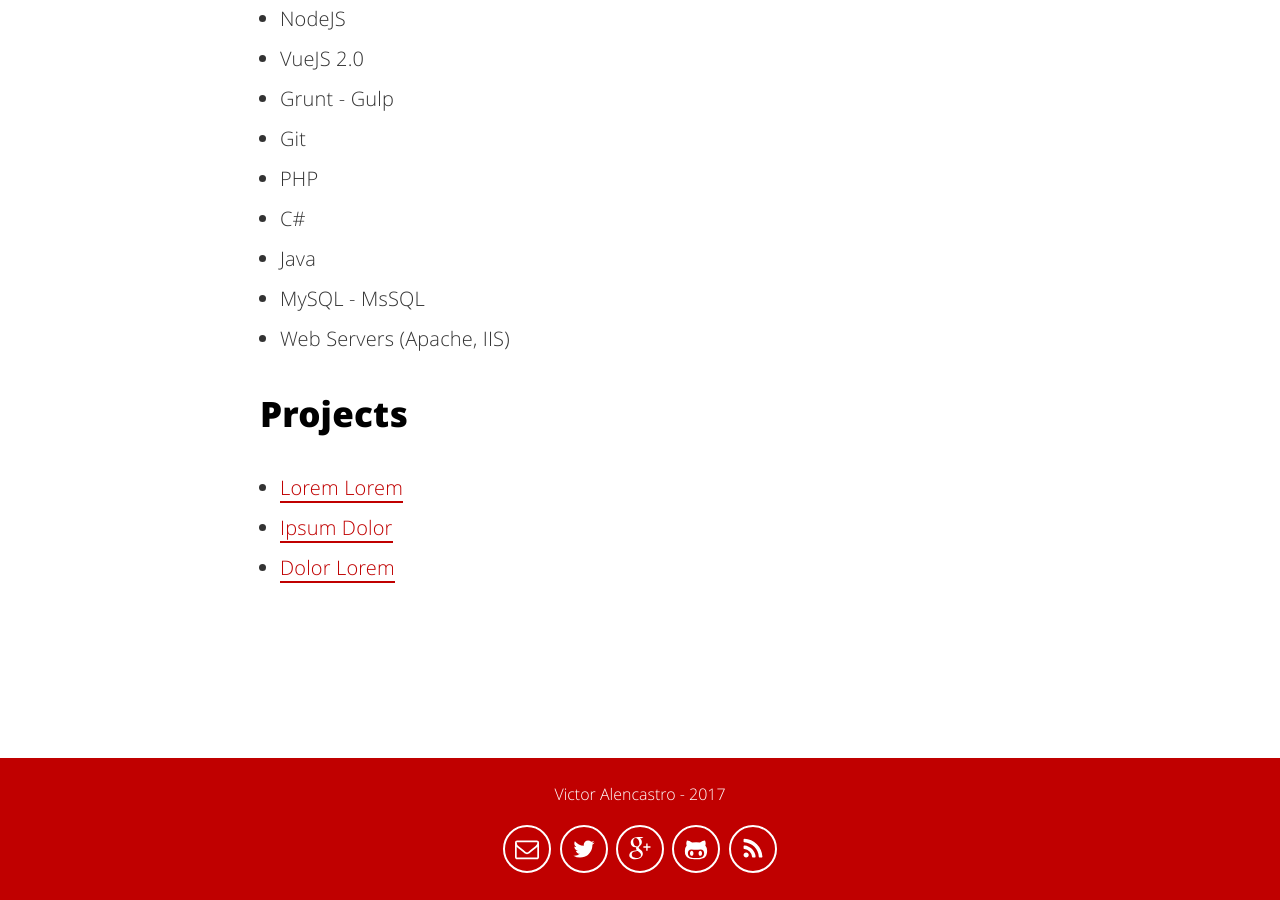
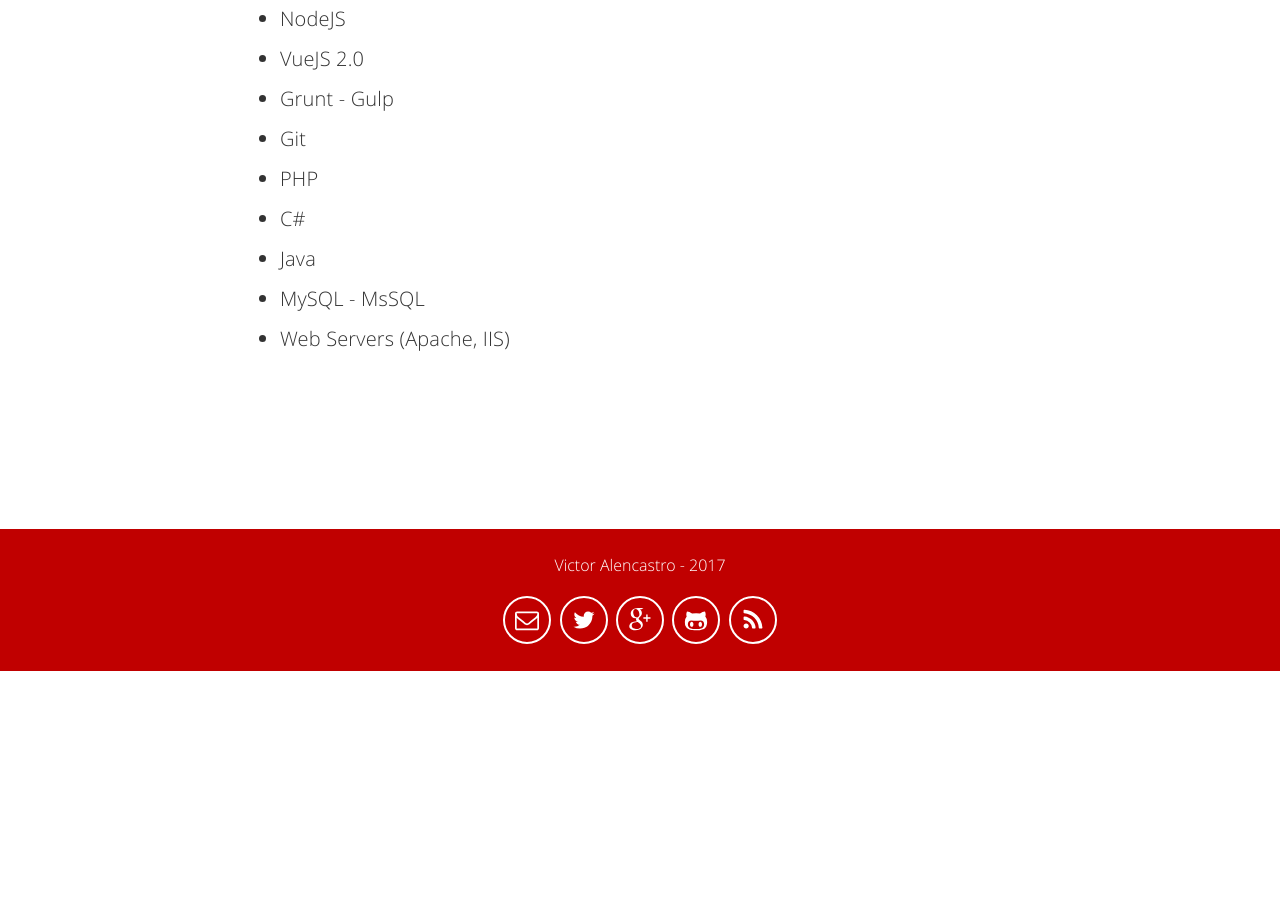
Before and after one commit to vicfelipe/rwarw, a Jekyll site: the page built from about.html, in a window 1280 px wide and 900 px high, scrolled down 1259 px. Built offline with Jekyll 4.4.1, drawn with Linux system fonts in a browser that asks for light colours; after the commit the page ends 1930 px from its top, so only the background shows below that.

Commit message:
Some Changes

```diff
--- a/about.html
+++ b/about.html
@@ -31,11 +31,3 @@
 	<li>MySQL - MsSQL</li>
 	<li>Web Servers (Apache, IIS)</li>
 </ul>
-
-<h2>Projects</h2>
-
-<ul>
-	<li><a href="https://github.com/">Lorem Lorem</a></li>
-	<li><a href="https://github.com/">Ipsum Dolor</a></li>
-	<li><a href="https://github.com/">Dolor Lorem</a></li>
-</ul>
```
Also changed, not shown: projects/index.html (+10 -0 lines).
